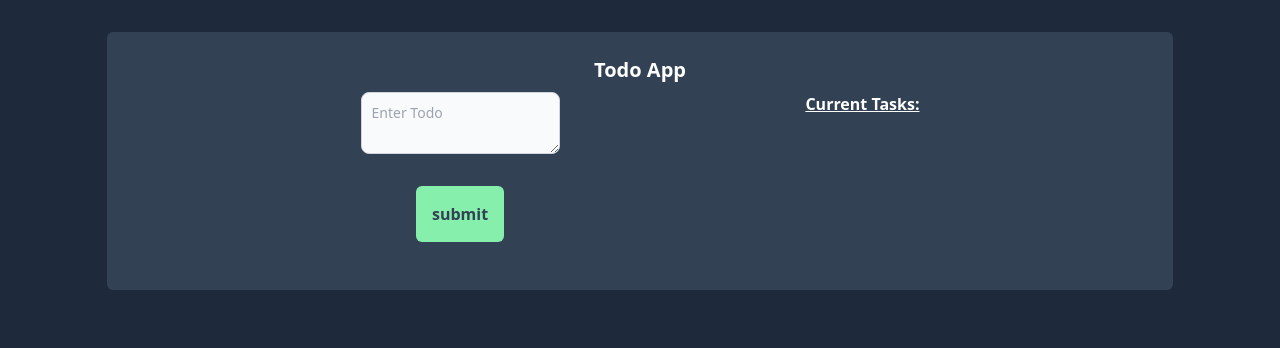
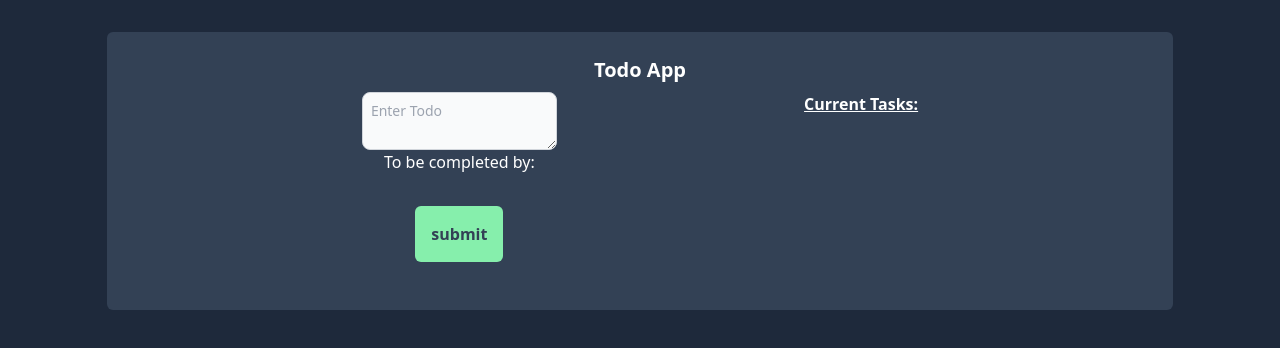
Before and after one commit to haflettjm/NuxtDark-Todo, a Nuxt app: page / in a window 1280 px wide. Shown: the top 348 px of the page. Built offline with nearby package versions, Linux system fonts and the light colour scheme.

Commit message:
fixing stuff

```diff
--- a/pages/index.vue
+++ b/pages/index.vue
@@ -3,6 +3,9 @@
     import{ ref, onMounted, reactive} from 'vue'
     const todos = reactive([])
     let input = ref("")
+    const months = ref(['Janurary','Feburary', 'March','April', 'May', 'June', 'July', 'August', 'September', 'October', 'November', 'December'])
+    const days = ref([])
+    const year = ref([])
     const addTodo = (input) =>{
         todos.push(input)
     }
@@ -31,31 +34,33 @@
             <h1 class="my-2 text-xl font-bold">
                 Todo App
             </h1>
+
+            <!-- Add in date method here -->
+
             <div class="
                 flex
                 justify-evenly
                 space-x-2
             ">
-                <div class="flex-col">
                 <div>
                     <textarea id="message" rows="2"
                         v-model="input"
                         type="text"
                         class="
                             block
-                            p-2.5
+                            p-2
                             w-full
                             text-sm
-                            text-white
+                            text-black
                             bg-gray-50
                             rounded-lg border
                             border-gray-300
                             focus:ring-blue-500
                             focus:border-blue-500"
-                        placeholder="Enter Todo">
-                        </textarea>
-                    </div>
-                    <div>
+                        placeholder="Enter Todo"
+                    />
+                    <!-- Add in date selector here -->
+                    <h4>To be completed by:</h4>
                     <button
                     v-on:click="addTodo(input)"
                     class="
@@ -69,10 +74,7 @@
                         submit
                     </button>
                 </div>
-                </div>
-                <div class="
-                    mx-6
-                ">
+                <div class="mx-6">
                     <h4 class="font-bold underline">Current Tasks:</h4>
                     <ul>
                         <li v-for="item in todos">
```
Lines whose indentation alone changed are shown as unchanged.
